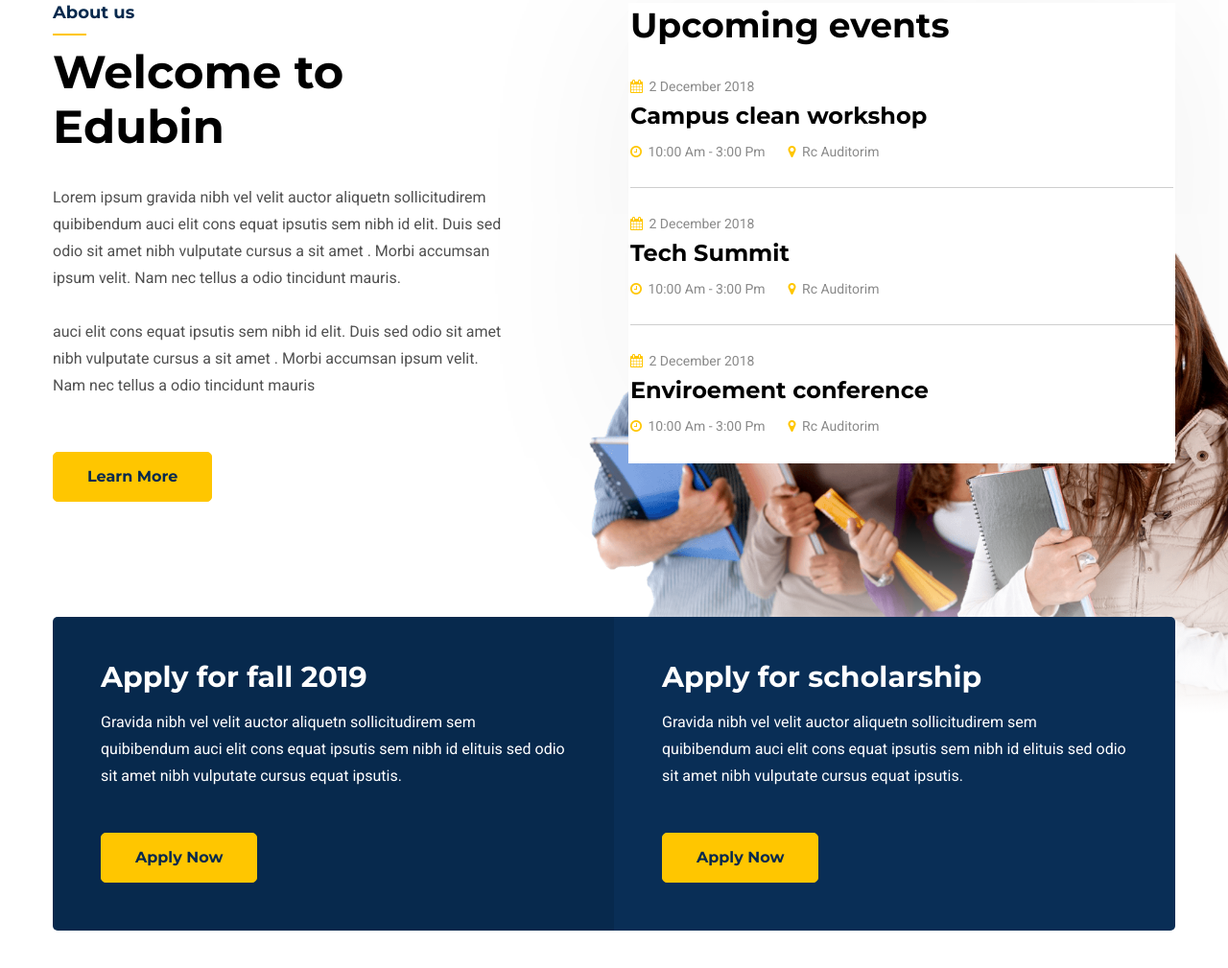
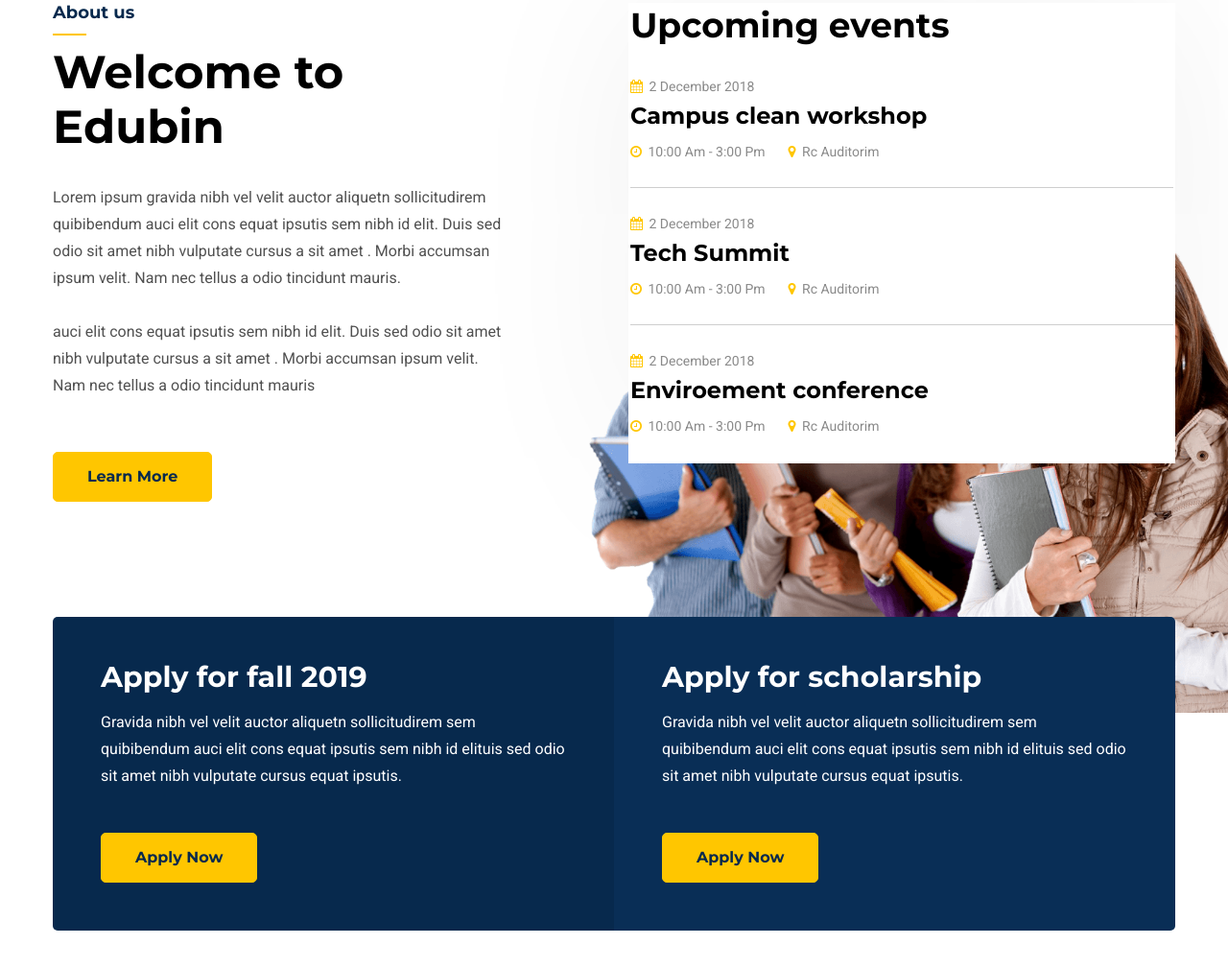
Before and after one commit to abhishekchauhan00/jaihind, a plain HTML site: page index-2.html in a window 1280 px wide. Shown: the part 1302-2311 px from the top of the page at 96% size. Drawn offline with nearby package versions, Linux system fonts and the light colour scheme; some packages are replaced by stand-ins of ours; a script that the page names is missing; files whose address does not match are found by name.

Commit message:
Add files via upload

```diff
--- a/css/style.css
+++ b/css/style.css
@@ -195,7 +195,7 @@ p {
 
 /*===== Preloader Style =====*/
 
-/*.preloader {
+/* .preloader {
 	position: fixed;
 	top: 0;
 	left: 0;
@@ -206,7 +206,7 @@ p {
 }
 .preloader .color-1{
     background-color: #ffc600 !important;
-}*/
+} */
 .rubix-cube {
 	border: 1px solid #FFF;
 	width: 48px;
@@ -1064,15 +1064,6 @@ p {
     right: 0;
     z-index: -2;
 }
-.about-bg::before{
-    position: absolute;
-    content: '';
-    width: 100%;
-    height: 100%;
-    background: rgb(255,255,255);
-    background: -webkit-gradient(linear, left top, left bottom, color-stop(60%, rgba(255,255,255,0)), to(rgba(255,255,255,1)));
-    background: linear-gradient(180deg, rgba(255,255,255,0) 60%, rgba(255,255,255,1) 100%);
-}
 
 .about-bg img{
     width: 100%;
```
